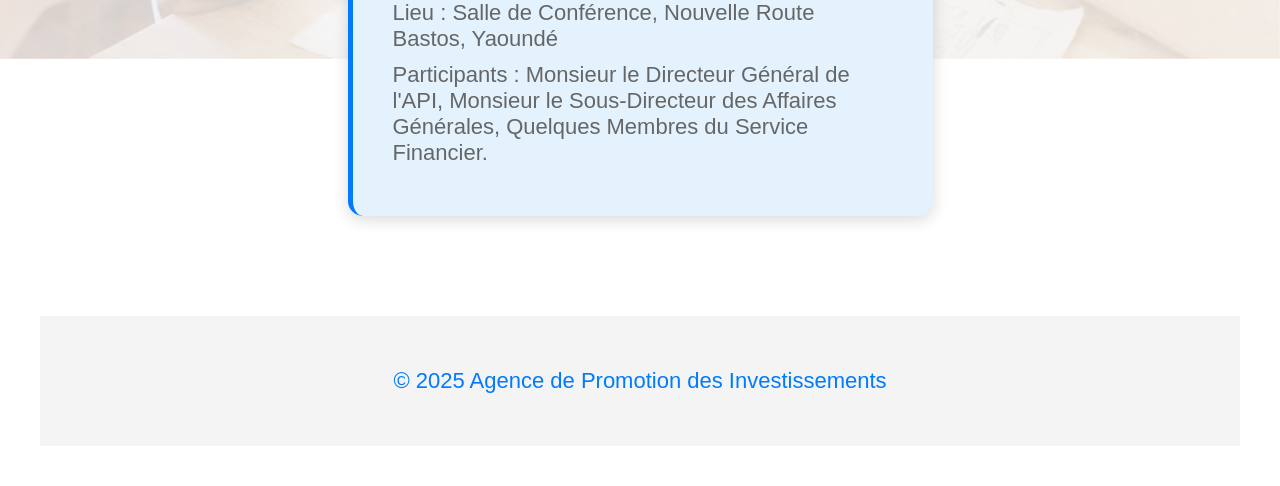
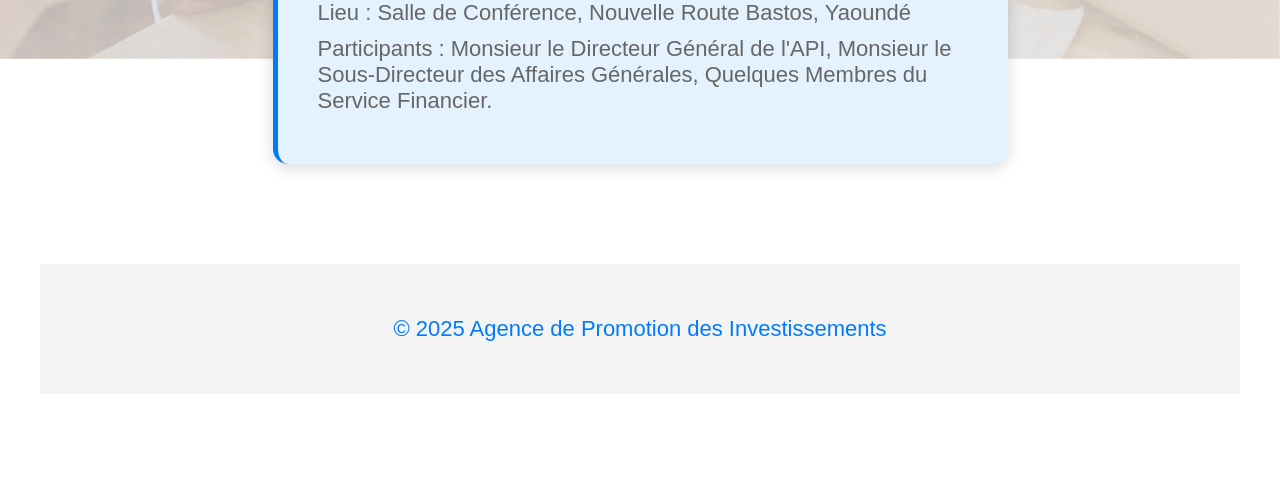
Before and after one commit to yonkoove/Planning, a plain HTML site: page index.html in a window 1280 px wide. Shown: the part 741-1227 px from the top of the page. After the commit the page ends 1175 px from the top, so only its background shows below. Drawn offline with Linux system fonts and the light colour scheme.

Commit message:
Update index.html

```diff
--- a/index.html
+++ b/index.html
@@ -14,7 +14,7 @@
             font-size: 22px; /* Taille de police par défaut augmentée pour une meilleure visibilité */
         }
 
-        /* Image de fond sans floutage */
+        /* Image de fond, légèrement plus visible */
         body::before {
             content: "";
             position: absolute;
@@ -25,13 +25,14 @@
             background: url('fond_utilisateur.jpg') no-repeat center center fixed;
             background-size: cover;
             z-index: -1; /* L'image se place en arrière-plan */
+            filter: brightness(80%); /* Diminuer légèrement la luminosité pour plus de contraste avec le texte */
         }
 
         .content {
             position: relative;
             z-index: 1;
             padding: 40px;
-            background-color: rgba(255, 255, 255, 0.8); /* Fond semi-transparent pour le contraste */
+            background-color: rgba(255, 255, 255, 0.7); /* Fond semi-transparent pour un meilleur contraste */
             border-radius: 10px;
             max-width: 100%; /* Utiliser toute la largeur disponible */
             margin: auto;
@@ -88,7 +89,7 @@
             border-left: 5px solid #007BFF;
             position: relative;
             box-shadow: 0 4px 16px rgba(0, 0, 0, 0.15);
-            width: 500px; /* Augmenter la largeur des éléments de la timeline */
+            width: 650px; /* Augmenter la largeur des éléments de la timeline pour les rendre plus larges */
             flex-shrink: 0;
             border-radius: 15px;
             opacity: 0;
```
